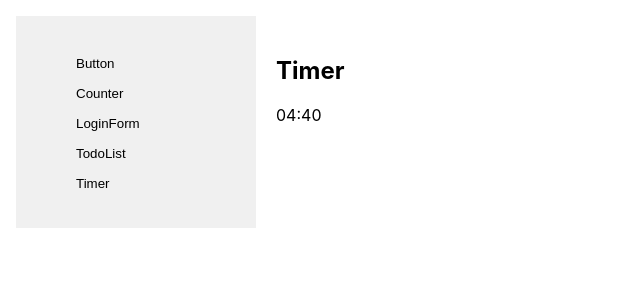
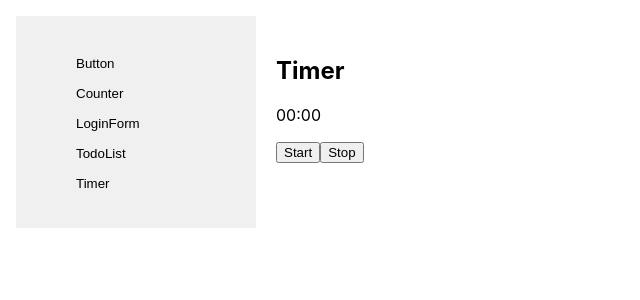
Before and after one commit to Gile987/react-practice, a React (Create React App) app: page / in a window 1280 px wide. Both pictures are taken after a click on the button "Timer". Shown: the top 300 px of the page, without its empty margins (0-640 px from the left). Built offline with nearby package versions, Linux system fonts and the light colour scheme.

Commit message:
Delete useEffect, utilize useRef instead

```diff
--- a/src/components/Timer.js
+++ b/src/components/Timer.js
@@ -1,19 +1,28 @@
-import { useState, useEffect } from "react";
+import { useState, useRef } from "react";
 
 const Timer = () => {
   const [time, setTime] = useState({ minutes: 0, seconds: 0 });
+  const intervalRef = useRef();
 
-  useEffect(() => {
-    const intervalId = setInterval(() => {
-      setTime((prevTime) => {
-        const newSeconds = prevTime.seconds + 1;
-        const newMinutes = prevTime.minutes + (newSeconds >= 60 ? 1 : 0);
-        return { minutes: newMinutes % 60, seconds: newSeconds % 60 };
+  const startTimer = () => {
+    intervalRef.current = setInterval(() => {
+      setTime(prevTime => {
+        let newSeconds = prevTime.seconds + 1;
+        let newMinutes = prevTime.minutes;
+
+        if (newSeconds >= 60) {
+          newSeconds = 0;
+          newMinutes += 1;
+        }
+
+        return { minutes: newMinutes, seconds: newSeconds };
       });
-    }, 10);
+    }, 1000);
+  };
 
-    return () => clearInterval(intervalId);
-  }, []);
+  const stopTimer = () => {
+    clearInterval(intervalRef.current);
+  };
 
   const formattedMinutes = String(time.minutes).padStart(2, "0");
   const formattedSeconds = String(time.seconds).padStart(2, "0");
@@ -24,6 +33,8 @@
       <p>
         {formattedMinutes}:{formattedSeconds}
       </p>
+      <button onClick={startTimer}>Start</button>
+      <button onClick={stopTimer}>Stop</button>
     </div>
   );
 };
```
